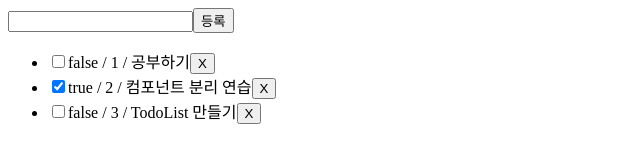
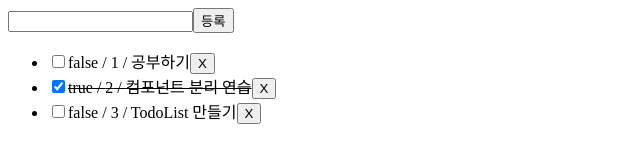
Before and after one commit to ktk33762/react-todo-mession1, a React (Vite) app in the folder react_todo_mession1/: page / in a window 1280 px wide. Shown: the top 164 px of the page, without its empty margins (0-640 px from the left). Built offline with nearby package versions, Linux system fonts and the light colour scheme.

Commit message:
세부 기능 추가

```diff
--- a/react_todo_mession1/src/App.jsx
+++ b/react_todo_mession1/src/App.jsx
@@ -16,9 +16,15 @@ function App() {
         e.preventDefault()
         const form = e.target
 
+        if (!form.todo.value.trim()) {
+            // input이 비어있거나 공백만 있을 때 실행
+            alert('할일을 입력해주세요!')
+            return
+        }
+
         setTodos([...todos, { id: nextId, todo: form.todo.value, completed: false }])
         setNextId(nextId + 1)
-        form.reset() // 폼 입력후 입력창 초기화
+        form.reset()
     }
 
     const removeTodo = (seletedId) => {
--- a/react_todo_mession1/src/component/TodoList.jsx
+++ b/react_todo_mession1/src/component/TodoList.jsx
@@ -3,12 +3,10 @@ function TodoList({ todos, removeTodo, toggleTodo }) {
         <ul>
             {todos.map((todo) => (
                 <li key={todo.id}>
-                    <input
-                        type="checkbox"
-                        onChange={() => toggleTodo(todo.id)}
-                        checked={todo.completed} // checked → completed
-                    />
-                    {JSON.stringify(todo.completed)} / {todo.id} / {todo.todo}
+                    <input type="checkbox" onChange={() => toggleTodo(todo.id)} checked={todo.completed} />
+                    <span style={{ textDecoration: todo.completed ? 'line-through' : 'none' }}>
+                        {JSON.stringify(todo.completed)} / {todo.id} / {todo.todo}
+                    </span>
                     <button onClick={() => removeTodo(todo.id)}>X</button>
                 </li>
             ))}
```
